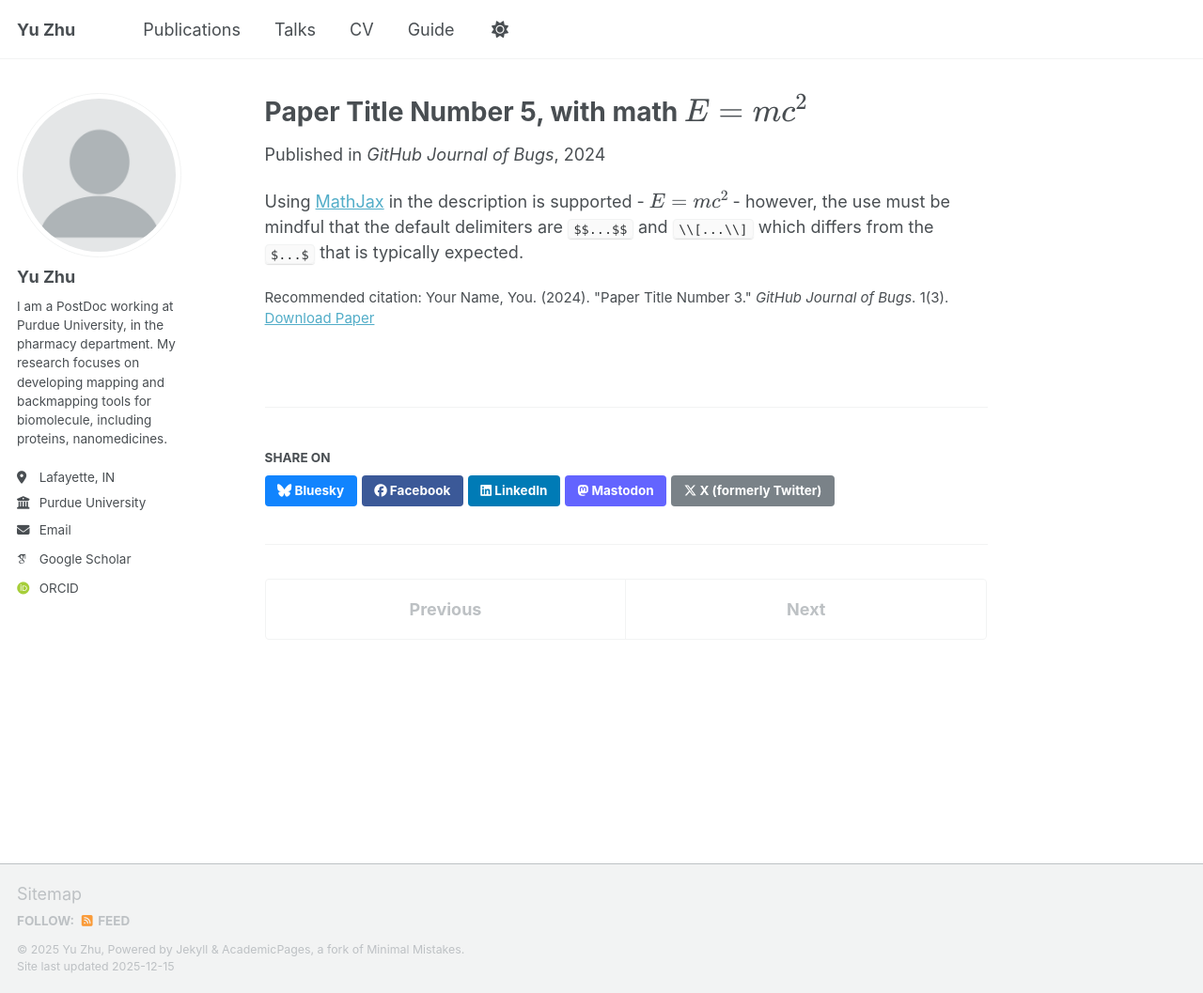
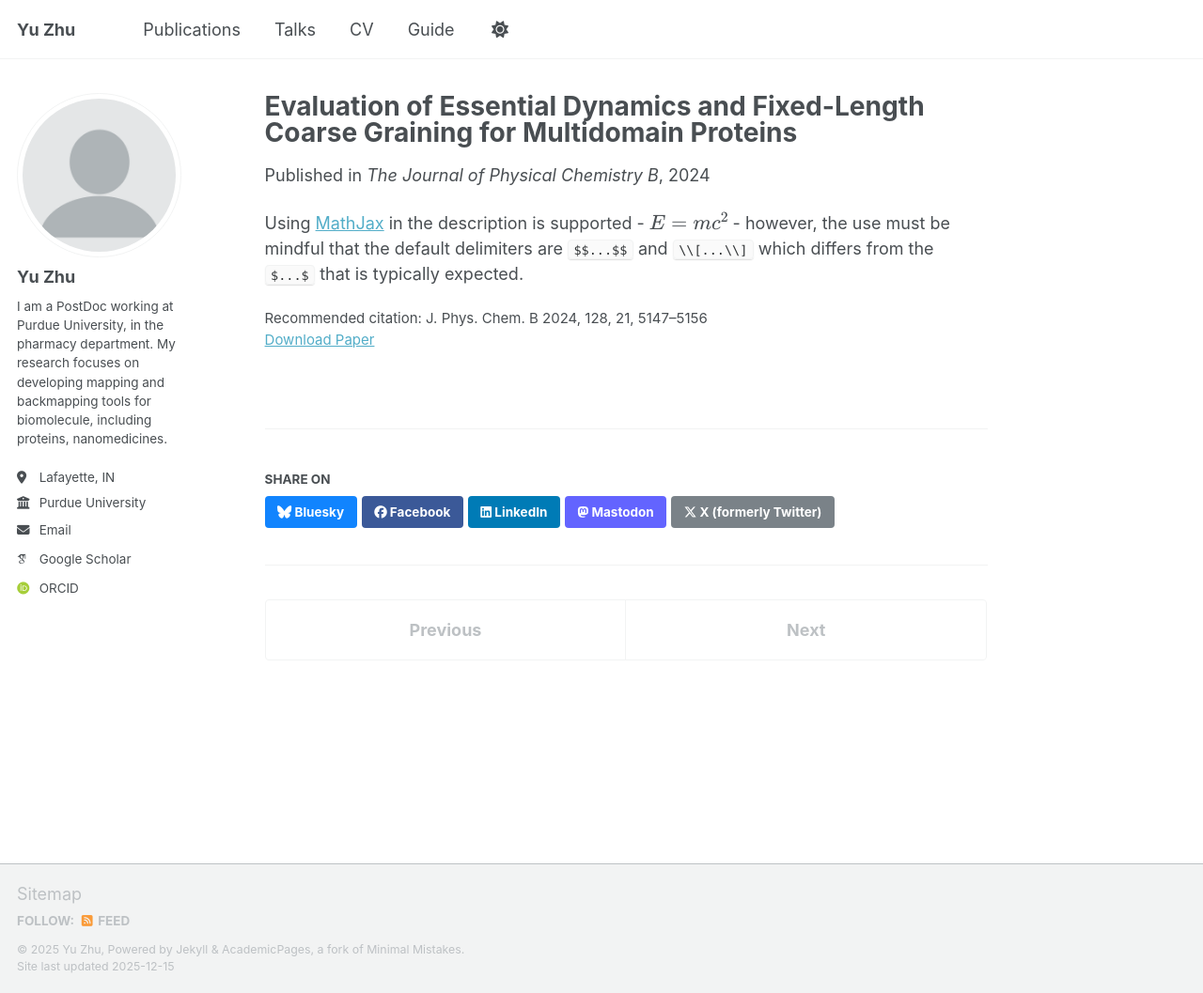
Before and after one commit to yuzhu1778/yuzhu1778.github.io, a Jekyll site: the page built from _publications/2025-06-08-paper-title-number-5.md, in a window 1280 px wide and 1057 px high. Shown: the whole window at 94% size. Built offline with Jekyll 4.4.1, drawn with Linux system fonts in a browser that asks for light colours; some web fonts are replaced; a script that is not in the unit is left out.

Commit message:
Revise publication details for paper number 5
Updated paper title and metadata for publication.

```diff
--- a/_publications/2025-06-08-paper-title-number-5.md
+++ b/_publications/2025-06-08-paper-title-number-5.md
@@ -1,13 +1,13 @@
 ---
-title: "Paper Title Number 5, with math $$E=mc^2$$"
+title: "Evaluation of Essential Dynamics and Fixed-Length Coarse Graining for Multidomain Proteins"
 collection: publications
-category: conferences
-permalink: /publication/2024-02-17-paper-title-number-4
-excerpt: 'This paper is about a famous math equation, $$E=mc^2$$'
-date: 2024-02-17
-venue: 'GitHub Journal of Bugs'
-paperurl: 'https://academicpages.github.io/files/paper3.pdf'
-citation: 'Your Name, You. (2024). &quot;Paper Title Number 3.&quot; <i>GitHub Journal of Bugs</i>. 1(3).'
+category: manuscripts
+permalink: /publication/2024-05-17-Evaluation-of-Essential-Dynamics-and-Fixed-Length-Coarse-Graining-for-Multidomain-Proteins
+excerpt: 'This paper compared the difference between fix-length coarse-graining and essential dynamics coarse-graining.'
+date: 2024-05-17
+venue: 'The Journal of Physical Chemistry B'
+paperurl: 'https://pubs.acs.org/doi/full/10.1021/acs.jpcb.3c08198'
+citation: 'J. Phys. Chem. B 2024, 128, 21, 5147–5156'
 ---
 
 Using [MathJax](https://www.mathjax.org/) in the description is supported - $$E=mc^2$$ - however, the use must be mindful that the default delimiters are `$$...$$` and `\\[...\\]` which differs from the `$...$` that is typically expected.
```
